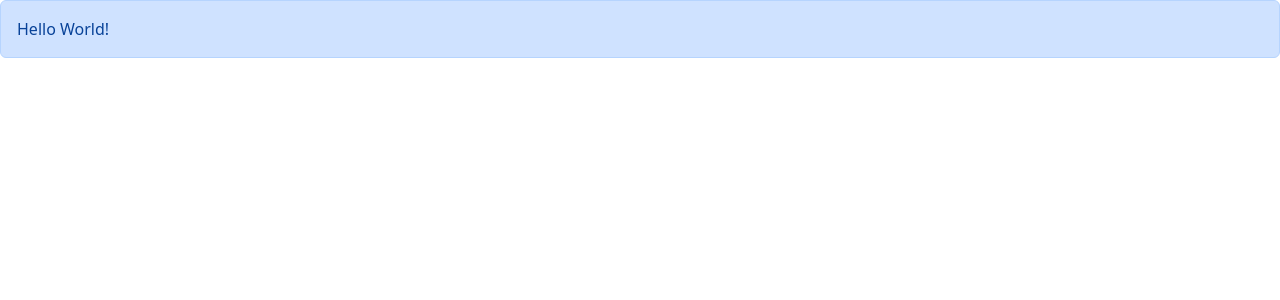
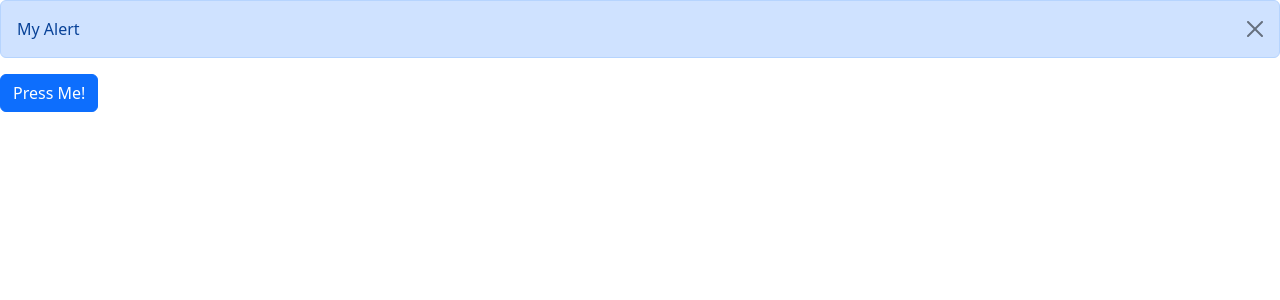
Before and after one commit to glckfndr/my-first-react-app, a React (Vite) app: page / in a window 1280 px wide. Shown: the top 300 px of the page. Built offline with nearby package versions, Linux system fonts and the light colour scheme.

Commit message:
feat: Add Alert with Button

```diff
--- a/src/App.tsx
+++ b/src/App.tsx
@@ -1,10 +1,16 @@
+import { useState } from "react";
 import Alert from "./components/Alert";
+import Button from "./components/Button";
 
 function App() {
-  return (
-    <Alert>
-        Hello World!
-    </Alert>
+  const [alertVisible, setAlertVisible] = useState(true)
+  return (<>
+    {alertVisible && <Alert onClose={() => setAlertVisible(false)}>My Alert</Alert>}
+    <Button color={"primary"}
+        onClick={() => setAlertVisible(!alertVisible)}>
+          Press Me!
+      </Button>
+      </>
   );
 }
 
--- a/src/components/Alert.tsx
+++ b/src/components/Alert.tsx
@@ -1,12 +1,15 @@
 import { ReactNode } from "react"
 
 interface Props {
-  children: ReactNode
+  children: ReactNode;
+  onClose: () => void;
 }
 
-const Alert = ({children}: Props) => {
+const Alert = ({children, onClose}: Props) => {
   return (
-    <div className="alert alert-primary">{children}</div>
+    <div className="alert alert-primary alert-dismissible fade show">{children}
+    <button type="button" className="btn-close" onClick={onClose} data-bs-dismiss="alert" aria-label="Close"></button>
+    </div>
   )
 }
 
--- /dev/null
+++ b/src/components/Button.tsx
@@ -0,0 +1,16 @@
+import { MouseEventHandler, ReactNode } from "react";
+
+interface Props {
+  children: string
+  color: "primary" | "secondary" | "success" | "danger";
+  onClick: () => void;
+}
+const Button = ({ children, color, onClick }: Props) => {
+  return (
+    <button className={"btn btn-" + color} data-bs-dismiss="alert" onClick={onClick}>
+      {children}
+    </button>
+  );
+};
+
+export default Button;
```
